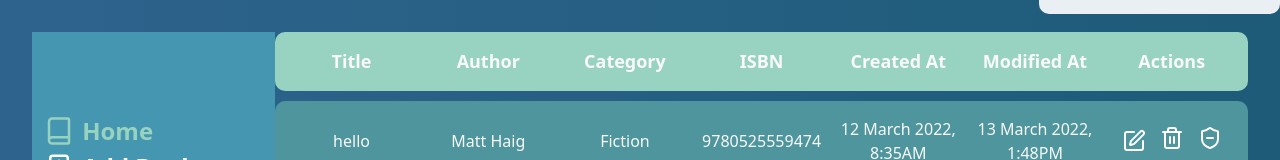
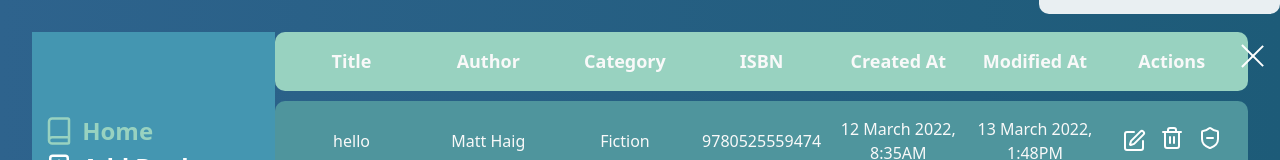
Before and after one commit to ElizaCalmau/books-dashboard-app, a React (Vite) app: page / in a window 1280 px wide. Shown: the top 160 px of the page. Built offline with nearby package versions, Linux system fonts and the light colour scheme; data requests are answered from the project's data file.

Commit message:
add Burger to common layout

```diff
--- a/src/main.tsx
+++ b/src/main.tsx
@@ -3,10 +3,11 @@ import { createRoot } from 'react-dom/client'
 import './index.css'
 import App from './App.tsx'
 import { BrowserRouter, Routes, Route } from "react-router";
-import {EditPage} from "./components/EditPage.tsx";
+import {EditPage} from "./components/EditPage/EditPage.tsx";
 import {BookProvider} from "./context/BookContext.tsx";
 import {BooksProvider} from "./context/BooksContext.tsx";
 import {Sidebar} from "./components/Sidebar/Sidebar.tsx";
+import {Burger} from "./components/Burger/Burger.tsx";
 
 
 
@@ -16,7 +17,7 @@ createRoot(document.getElementById('root')!).render(
         <StrictMode>
                 <BookProvider>
                     <BooksProvider>
-                            <Sidebar />
+                            <Sidebar /> <Burger/>
                             <Routes>
                                 <Route path='/' element={<App />}/>
                                 <Route path='/update-book/:id' element={<EditPage />} />
```
